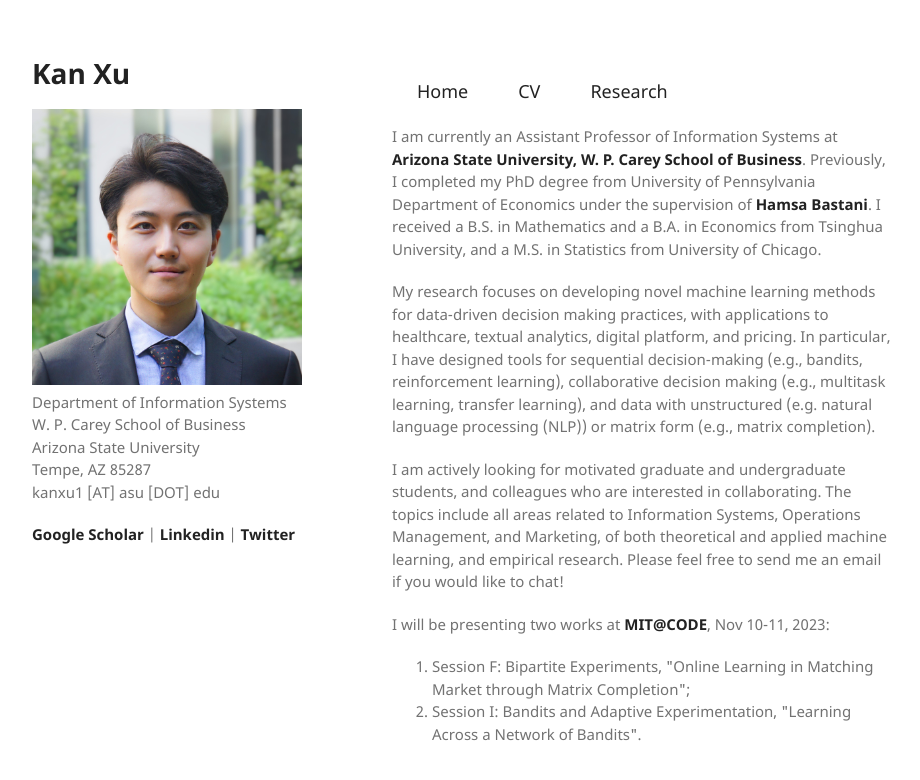
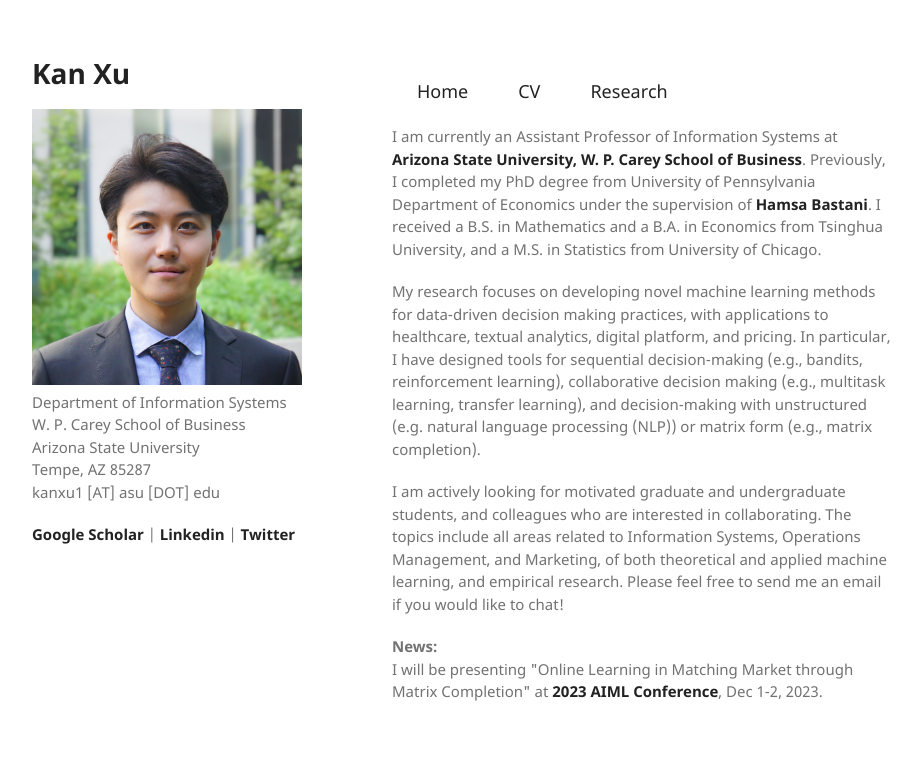
Before and after one commit to kanxu526/kanxu526.github.io, a Jekyll site: the page built from index.md, in a window 1280 px wide. Shown: the top 780 px of the page, without its empty margins (178-1098 px from the left). Built offline with Jekyll 4.4.1, drawn with Linux system fonts in a browser that asks for light colours.

Commit message:
Update research

```diff
--- a/index.md
+++ b/index.md
@@ -10,16 +10,13 @@ layout: default
 
 <p>I am currently an Assistant Professor of Information Systems at <a href="https://wpcarey.asu.edu/">Arizona State University, W. P. Carey School of Business</a>. Previously, I completed my PhD degree from University of Pennsylvania Department of Economics under the supervision of <a href="https://hamsabastani.github.io"> Hamsa Bastani</a>. I received a B.S. in Mathematics and a B.A. in Economics from Tsinghua University, and a M.S. in Statistics from University of Chicago. </p>
 
-<p>My research focuses on developing novel machine learning methods for data-driven decision making practices, with applications to healthcare, textual analytics, digital platform, and pricing. In particular, I have designed tools for sequential decision-making (e.g., bandits, reinforcement learning), collaborative decision making (e.g., multitask learning, transfer learning), and data with unstructured (e.g. natural language processing (NLP)) or matrix form (e.g., matrix completion). </p>
+<p>My research focuses on developing novel machine learning methods for data-driven decision making practices, with applications to healthcare, textual analytics, digital platform, and pricing. In particular, I have designed tools for sequential decision-making (e.g., bandits, reinforcement learning), collaborative decision making (e.g., multitask learning, transfer learning), and decision-making with unstructured (e.g. natural language processing (NLP)) or matrix form (e.g., matrix completion). </p>
 
 <p>
 I am actively looking for motivated graduate and undergraduate students, and colleagues who are interested in collaborating. The topics include all areas related to Information Systems, Operations Management, and Marketing, of both theoretical and applied machine learning, and empirical research. Please feel free to send me an email if you would like to chat!
 </p>
 
 <p>
-I will be presenting two works at <a href="https://ide.mit.edu/events/2023-conference-on-digital-experimentation-mit-codemit/">MIT@CODE</a>, Nov 10-11, 2023:
-<ol>
-<li>Session F: Bipartite Experiments, "Online Learning in Matching Market through Matrix Completion";</li>
-<li>Session I: Bandits and Adaptive Experimentation, "Learning Across a Network of Bandits".</li>
-</ol>
+<b>News:</b> <br>
+I will be presenting "Online Learning in Matching Market through Matrix Completion" at <a href="https://www.fox.temple.edu/faculty-research/institutes-centers/global-institute-artificial-intelligence-business-analytics/conferences/2023-conference-artificial-intelligence-machine-learning-business-analytics">2023 AIML Conference</a>, Dec 1-2, 2023.
 </p>
```
Also changed, not shown: research.md (+9 -2 lines).
